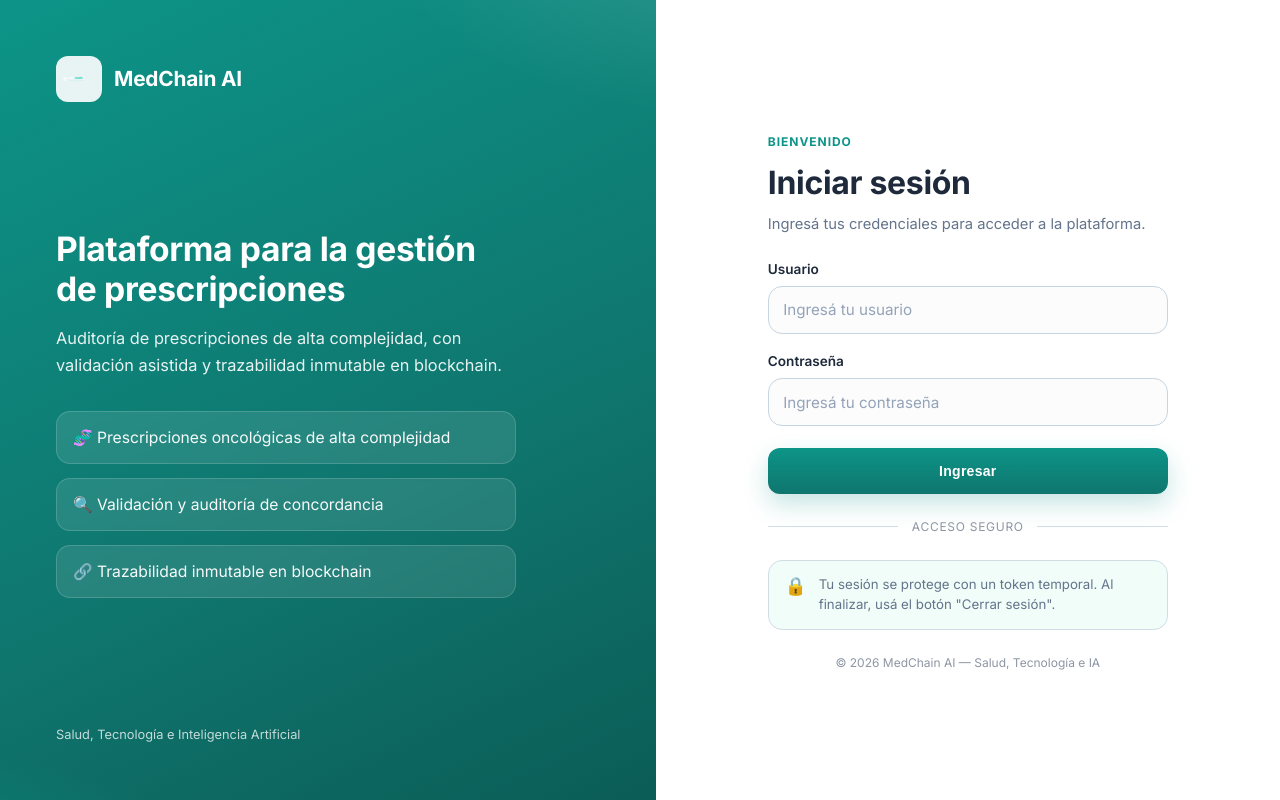
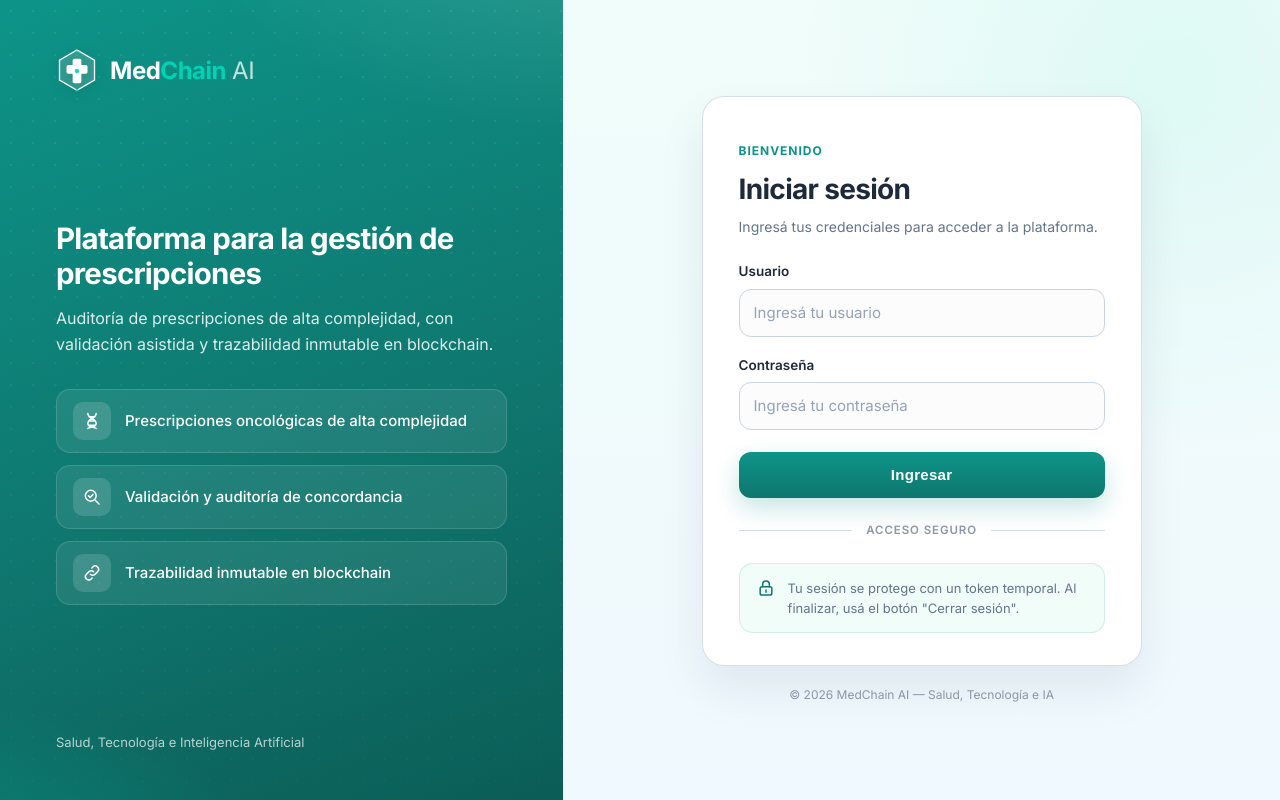
Before and after one commit to fcores/PFI-Proyecto-Final-Codigo, a React (Vite) app in the folder frontend/: page /login in a window 1280 px wide. Built offline with nearby package versions, Linux system fonts and the light colour scheme; no server answers.

Commit message:
actualizacion login

```diff
--- a/frontend/src/index.css
+++ b/frontend/src/index.css
@@ -1235,6 +1235,7 @@ input[type="number"] {
    ───────────────────────────────────────────── */
 .login-screen {
   min-height: 100vh;
+  min-height: 100dvh;
   width: 100%;
   display: flex;
 }
@@ -1242,69 +1243,97 @@ input[type="number"] {
 .login-split {
   width: 100%;
   min-height: 100vh;
+  min-height: 100dvh;
   display: grid;
-  grid-template-columns: 1.05fr 1fr;
-  background: var(--card-bg);
+  grid-template-columns: minmax(420px, 44fr) 56fr;
+}
+
+/* Panel izquierdo: marca. Mismo padding vertical que el panel del formulario
+   para que el contenido de ambos quede centrado sobre el mismo eje. */
+.login-aside {
+  position: relative;
+  display: flex;
+  justify-content: center;
+  padding: 48px 56px;
+  color: #ffffff;
   overflow: hidden;
-}
-
-/* Panel izquierdo: marca / info */
-.login-aside {
+  background:
+    radial-gradient(720px 360px at 110% -10%, rgba(255, 255, 255, 0.14), transparent 60%),
+    radial-gradient(640px 400px at -10% 115%, rgba(0, 210, 180, 0.32), transparent 55%),
+    linear-gradient(160deg, var(--brand-primary) 0%, var(--brand-primary-dark) 58%, #0b5d57 100%);
+}
+
+/* Trama de puntos muy suave para que el bloque no se vea vacío en pantallas anchas. */
+.login-aside::before {
+  content: "";
+  position: absolute;
+  inset: 0;
+  background-image: radial-gradient(rgba(255, 255, 255, 0.09) 1px, transparent 1px);
+  background-size: 22px 22px;
+  mask-image: linear-gradient(180deg, rgba(0, 0, 0, 0.9), rgba(0, 0, 0, 0.25));
+  pointer-events: none;
+}
+
+.login-aside-inner {
+  position: relative;
+  width: 100%;
+  max-width: 480px;
   display: flex;
   flex-direction: column;
   justify-content: space-between;
-  gap: 2rem;
-  padding: 3.5rem;
+  gap: 40px;
+}
+
+.login-brand {
+  display: flex;
+  align-items: center;
+  gap: 12px;
+}
+
+.login-logo {
+  display: block;
+  flex: none;
+  width: 42px;
+  height: 46px;
+  filter: drop-shadow(0 2px 6px rgba(0, 0, 0, 0.18));
+}
+
+.login-brand-name {
+  font-size: 24px;
+  font-weight: 700;
+  letter-spacing: -0.02em;
+  line-height: 1;
   color: #ffffff;
-  background:
-    radial-gradient(700px 340px at 120% -10%, rgba(255, 255, 255, 0.16), transparent 60%),
-    radial-gradient(600px 380px at -10% 120%, rgba(0, 210, 180, 0.35), transparent 55%),
-    linear-gradient(155deg, var(--brand-primary) 0%, var(--brand-primary-dark) 60%, #0b5d57 100%);
+}
+
+.login-brand-accent {
+  color: var(--brand-accent);
+}
+
+.login-brand-ai {
+  margin-left: 6px;
+  font-weight: 300;
+  color: rgba(255, 255, 255, 0.75);
 }
 
 .login-aside-body {
-  flex: 1;
   display: flex;
   flex-direction: column;
-  justify-content: center;
-  max-width: 460px;
-}
-
-.login-brand {
-  display: flex;
-  align-items: center;
-  gap: 0.75rem;
-}
-
-.login-logo {
-  width: 46px;
-  height: 46px;
-  object-fit: contain;
-  background: rgba(255, 255, 255, 0.9);
-  border-radius: 12px;
-  padding: 6px;
-}
-
-.login-brand-name {
-  font-size: 1.3rem;
+}
+
+.login-aside-title {
+  margin: 0 0 14px;
+  font-size: clamp(28px, 2.3vw, 36px);
   font-weight: 700;
-  color: #ffffff;
-  letter-spacing: -0.01em;
-}
-
-.login-aside-title {
-  font-size: 2.1rem;
-  font-weight: 700;
-  line-height: 1.2;
-  margin: 0 0 1rem;
-  letter-spacing: -0.01em;
+  line-height: 1.18;
+  letter-spacing: -0.025em;
 }
 
 .login-aside-text {
-  font-size: 1.02rem;
+  margin: 0 0 32px;
+  font-size: 16px;
   line-height: 1.65;
-  margin: 0 0 2rem;
-  color: rgba(255, 255, 255, 0.9);
+  color: rgba(255, 255, 255, 0.86);
 }
 
 .login-aside-features {
@@ -1313,82 +1342,176 @@ input[type="number"] {
   margin: 0;
   display: flex;
   flex-direction: column;
-  gap: 0.9rem;
+  gap: 12px;
 }
 
 .login-aside-features li {
-  font-size: 0.98rem;
-  color: rgba(255, 255, 255, 0.96);
-  display: flex;
-  align-items: center;
-  gap: 0.65rem;
-  padding: 0.85rem 1rem;
-  background: rgba(255, 255, 255, 0.1);
-  border: 1px solid rgba(255, 255, 255, 0.16);
+  display: flex;
+  align-items: center;
+  gap: 14px;
+  padding: 12px 16px;
+  font-size: 15px;
+  font-weight: 500;
+  color: #ffffff;
+  background: rgba(255, 255, 255, 0.08);
+  border: 1px solid rgba(255, 255, 255, 0.14);
   border-radius: var(--radius-md);
-  backdrop-filter: blur(2px);
+}
+
+.login-feature-icon {
+  flex: none;
+  display: inline-flex;
+  align-items: center;
+  justify-content: center;
+  width: 38px;
+  height: 38px;
+  border-radius: 10px;
+  background: rgba(255, 255, 255, 0.14);
+  color: #ffffff;
 }
 
 .login-aside-footer {
-  font-size: 0.8rem;
-  color: rgba(255, 255, 255, 0.75);
-}
-
-/* Panel derecho: formulario */
+  font-size: 13px;
+  color: rgba(255, 255, 255, 0.7);
+}
+
+/* Panel derecho: formulario en tarjeta */
 .login-panel {
   display: flex;
   align-items: center;
   justify-content: center;
-  padding: 2.75rem;
+  padding: 48px 32px;
+  background:
+    radial-gradient(circle at 85% 10%, rgba(0, 210, 180, 0.08), transparent 40%),
+    linear-gradient(180deg, #f0fdfa 0%, #f0f9ff 100%);
 }
 
 .login-panel-inner {
   width: 100%;
-  max-width: 400px;
+  max-width: 440px;
   display: flex;
   flex-direction: column;
-  gap: 1.5rem;
+  gap: 20px;
+}
+
+.login-card {
+  display: flex;
+  flex-direction: column;
+  gap: 24px;
+  padding: 40px 36px 32px;
+  background: var(--card-bg);
+  border: 1px solid rgba(213, 219, 229, 0.92);
+  border-radius: var(--radius-lg);
+  box-shadow: var(--shadow-md);
 }
 
 .login-eyebrow {
   display: inline-block;
-  font-size: 0.75rem;
+  margin-bottom: 8px;
+  font-size: 12px;
   font-weight: 700;
   letter-spacing: 0.08em;
   text-transform: uppercase;
   color: var(--brand-primary);
-  margin-bottom: 0.5rem;
 }
 
 .login-heading h1 {
-  font-size: 2rem;
+  margin: 0 0 6px;
+  font-size: 28px;
   font-weight: 700;
+  letter-spacing: -0.025em;
   color: var(--text-main);
-  margin: 0 0 0.4rem;
-  letter-spacing: -0.01em;
 }
 
 .login-heading p {
+  margin: 0;
+  font-size: 14px;
+  line-height: 1.55;
   color: var(--text-muted);
-  font-size: 0.92rem;
-  margin: 0;
+}
+
+.login-form {
+  display: flex;
+  flex-direction: column;
+  gap: 18px;
+}
+
+.login-field {
+  display: flex;
+  flex-direction: column;
+  gap: 7px;
+}
+
+.login-field label {
+  font-size: 13.5px;
+  font-weight: 600;
+  color: var(--text-main);
+}
+
+.login-field input {
+  width: 100%;
+  padding: 12px 14px;
+  border: 1px solid var(--border-strong);
+  border-radius: 12px;
+  font-size: 15px;
+  color: var(--text-main);
+  background: var(--bg-soft);
+  transition:
+    border-color var(--transition-fast),
+    box-shadow var(--transition-fast),
+    background var(--transition-fast);
+}
+
+.login-field input:focus {
+  outline: none;
+  border-color: var(--brand-primary);
+  background: #ffffff;
+  box-shadow: 0 0 0 3px rgba(13, 148, 136, 0.15);
+}
+
+.login-error,
+.login-info {
+  padding: 10px 14px;
+  border-radius: 12px;
+  font-size: 13.5px;
   line-height: 1.5;
 }
 
-.login-form {
-  display: flex;
-  flex-direction: column;
-  gap: 1.1rem;
+.login-error {
+  background: rgba(220, 38, 38, 0.07);
+  border: 1px solid rgba(220, 38, 38, 0.28);
+  color: var(--danger);
+}
+
+.login-info {
+  background: rgba(13, 148, 136, 0.07);
+  border: 1px solid rgba(13, 148, 136, 0.28);
+  color: var(--brand-primary-dark);
+}
+
+.login-submit {
+  width: 100%;
+  justify-content: center;
+  margin-top: 4px;
+  padding-top: 13px;
+  padding-bottom: 13px;
+  font-size: 15px;
+}
+
+.login-submit:disabled {
+  opacity: 0.65;
+  cursor: not-allowed;
 }
 
 .login-divider {
   display: flex;
   align-items: center;
-  gap: 0.85rem;
+  gap: 14px;
+  font-size: 11.5px;
+  font-weight: 600;
+  letter-spacing: 0.08em;
+  text-transform: uppercase;
   color: var(--text-soft);
-  font-size: 0.75rem;
-  text-transform: uppercase;
-  letter-spacing: 0.06em;
 }
 
 .login-divider::before,
@@ -1402,30 +1525,44 @@ input[type="number"] {
 .login-hint {
   display: flex;
   align-items: flex-start;
-  gap: 0.75rem;
-  padding: 0.9rem 1rem;
+  gap: 12px;
+  padding: 14px 16px;
   background: var(--bg-main);
-  border: 1px solid var(--border-color);
+  border: 1px solid rgba(13, 148, 136, 0.14);
   border-radius: var(--radius-md);
 }
 
 .login-hint-icon {
-  font-size: 1.1rem;
-  line-height: 1.3;
+  flex: none;
+  display: inline-flex;
+  color: var(--brand-primary-dark);
 }
 
 .login-hint p {
   margin: 0;
-  font-size: 0.83rem;
-  line-height: 1.5;
+  font-size: 13px;
+  line-height: 1.55;
   color: var(--text-muted);
 }
 
-.login-field input {
-  padding: 0.8rem 0.95rem;
-}
-
-/* Responsive: apilar en pantallas chicas */
+.login-footer {
+  margin: 0;
+  text-align: center;
+  font-size: 12px;
+  color: var(--text-soft);
+}
+
+@media (max-width: 1024px) {
+  .login-split {
+    grid-template-columns: 1fr 1fr;
+  }
+
+  .login-aside {
+    padding: 40px 36px;
+  }
+}
+
+/* Celular: una sola columna, franja de marca compacta arriba */
 @media (max-width: 760px) {
   .login-split {
     grid-template-columns: 1fr;
@@ -1433,78 +1570,36 @@ input[type="number"] {
   }
 
   .login-aside {
-    padding: 2rem;
-    gap: 1.25rem;
-  }
-
-  .login-aside-body {
+    padding: 22px 24px;
+    justify-content: flex-start;
+  }
+
+  .login-aside-inner {
+    gap: 0;
+  }
+
+  .login-aside-body,
+  .login-aside-footer {
     display: none;
   }
-}
-
-.login-field {
-  display: flex;
-  flex-direction: column;
-  gap: 0.4rem;
-}
-
-.login-field label {
-  font-size: 0.85rem;
-  font-weight: 600;
-  color: var(--text-main);
-}
-
-.login-field input {
-  width: 100%;
-  padding: 0.75rem 0.9rem;
-  border: 1px solid var(--border-strong);
-  border-radius: var(--radius-md);
-  font-size: 0.95rem;
-  color: var(--text-main);
-  background: var(--bg-soft);
-  transition: border-color var(--transition-fast), box-shadow var(--transition-fast);
-}
-
-.login-field input:focus {
-  outline: none;
-  border-color: var(--brand-primary);
-  box-shadow: 0 0 0 3px rgba(13, 148, 136, 0.15);
-}
-
-.login-error {
-  background: rgba(220, 38, 38, 0.08);
-  border: 1px solid rgba(220, 38, 38, 0.3);
-  color: var(--danger);
-  border-radius: var(--radius-md);
-  padding: 0.65rem 0.85rem;
-  font-size: 0.85rem;
-}
-
-.login-info {
-  background: rgba(13, 148, 136, 0.08);
-  border: 1px solid rgba(13, 148, 136, 0.3);
-  color: var(--brand-primary-dark);
-  border-radius: var(--radius-md);
-  padding: 0.65rem 0.85rem;
-  font-size: 0.85rem;
-}
-
-.login-submit {
-  width: 100%;
-  justify-content: center;
-  margin-top: 0.25rem;
-}
-
-.login-submit:disabled {
-  opacity: 0.65;
-  cursor: not-allowed;
-}
-
-.login-footer {
-  text-align: center;
-  color: var(--text-soft);
-  font-size: 0.75rem;
-  margin: 0;
+
+  .login-logo {
+    width: 34px;
+    height: 37px;
+  }
+
+  .login-brand-name {
+    font-size: 20px;
+  }
+
+  .login-panel {
+    align-items: flex-start;
+    padding: 28px 16px 36px;
+  }
+
+  .login-card {
+    padding: 28px 22px 24px;
+  }
 }
 
 /* ===== Audit pages ===== */
--- a/frontend/src/pages/LoginPage.jsx
+++ b/frontend/src/pages/LoginPage.jsx
@@ -7,6 +7,71 @@ const LOGOUT_MESSAGES = {
   [LOGOUT_REASON.MANUAL]: "Cerraste sesión correctamente.",
   [LOGOUT_REASON.EXPIRED]: "Tu sesión expiró. Volvé a ingresar.",
 };
+
+// Iconos de trazo (24x24) que heredan el color del texto; reemplazan a los
+// emojis, que en Windows se ven chicos y desparejos.
+const PROPS_ICONO = {
+  width: 20,
+  height: 20,
+  viewBox: "0 0 24 24",
+  fill: "none",
+  stroke: "currentColor",
+  strokeWidth: 1.8,
+  strokeLinecap: "round",
+  strokeLinejoin: "round",
+};
+
+const ICONOS = {
+  adn: (
+    <svg {...PROPS_ICONO}>
+      <path d="M7 3c0 6 10 6 10 12s-10 4-10 6" />
+      <path d="M17 3c0 6-10 6-10 12s10 4 10 6" />
+      <path d="M8.5 7h7M8.5 17h7M10 12h4" />
+    </svg>
+  ),
+  auditoria: (
+    <svg {...PROPS_ICONO}>
+      <circle cx="10.5" cy="10.5" r="6.5" />
+      <path d="m15.5 15.5 5 5" />
+      <path d="m7.8 10.6 1.9 1.9 3.5-3.6" />
+    </svg>
+  ),
+  cadena: (
+    <svg {...PROPS_ICONO}>
+      <path d="M10 13.5a4 4 0 0 0 5.7 0l3-3a4 4 0 0 0-5.7-5.7l-1.2 1.2" />
+      <path d="M14 10.5a4 4 0 0 0-5.7 0l-3 3a4 4 0 0 0 5.7 5.7l1.2-1.2" />
+    </svg>
+  ),
+  candado: (
+    <svg {...PROPS_ICONO}>
+      <rect x="5" y="10.5" width="14" height="10" rx="2.2" />
+      <path d="M8 10.5V7.5a4 4 0 0 1 8 0v3" />
+      <path d="M12 14.5v2.5" />
+    </svg>
+  ),
+};
+
+const VENTAJAS = [
+  { icono: "adn", texto: "Prescripciones oncológicas de alta complejidad" },
+  { icono: "auditoria", texto: "Validación y auditoría de concordancia" },
+  { icono: "cadena", texto: "Trazabilidad inmutable en blockchain" },
+];
+
+// Isotipo del logo (el hexagono de public/medchain-logo.svg) en linea. El
+// nombre va como texto HTML: dentro de un <img>, el SVG no puede usar la
+// fuente web y las palabras, que tienen posiciones fijas, se pisan.
+function MarcaMedChain() {
+  return (
+    <svg className="login-logo" viewBox="4 2 48 52" fill="none" aria-hidden="true">
+      <path d="M28 4L48 15.5V38.5L28 50L8 38.5V15.5L28 4Z" fill="rgba(255,255,255,0.15)" stroke="white" strokeWidth="1.5" />
+      <rect x="23" y="14" width="10" height="28" rx="2" fill="white" />
+      <rect x="16" y="21" width="24" height="10" rx="2" fill="white" />
+      <circle cx="28" cy="28" r="2.5" fill="rgba(0,210,180,0.9)" />
+      <circle cx="28" cy="6" r="1.5" fill="rgba(0,210,180,0.7)" />
+      <circle cx="28" cy="50" r="1.5" fill="rgba(0,210,180,0.7)" />
+    </svg>
+  );
+}
 
 export default function LoginPage() {
   const { isAuthenticated, login, user } = useAuth();
@@ -43,35 +108,40 @@ export default function LoginPage() {
     <div className="login-screen">
       <div className="login-split">
         <aside className="login-aside">
-          <div className="login-aside-top">
-            <div className="login-brand">
-              <img src="/medchain-logo.svg" alt="MedChain AI" className="login-logo" />
-              <span className="login-brand-name">MedChain AI</span>
-            </div>
+          <div className="login-aside-inner">
+            <div className="login-brand" role="img" aria-label="MedChain AI">
+              <MarcaMedChain />
+              <span className="login-brand-name" aria-hidden="true">
+                Med<span className="login-brand-accent">Chain</span>
+                <span className="login-brand-ai">AI</span>
+              </span>
             </div>
 
             <div className="login-aside-body">
-            <h2 className="login-aside-title">
-              Plataforma para la gestión de prescripciones
-            </h2>
+              <h2 className="login-aside-title">Plataforma para la gestión de prescripciones</h2>
               <p className="login-aside-text">
-              Auditoría de prescripciones de alta complejidad,
-              con validación asistida y trazabilidad inmutable en blockchain.
+                Auditoría de prescripciones de alta complejidad, con validación asistida y trazabilidad
+                inmutable en blockchain.
               </p>
               <ul className="login-aside-features">
-              <li>🧬 Prescripciones oncológicas de alta complejidad</li>
-              <li>🔍 Validación y auditoría de concordancia</li>
-              <li>🔗 Trazabilidad inmutable en blockchain</li>
+                {VENTAJAS.map(({ icono, texto }) => (
+                  <li key={texto}>
+                    <span className="login-feature-icon" aria-hidden="true">
+                      {ICONOS[icono]}
+                    </span>
+                    <span>{texto}</span>
+                  </li>
+                ))}
               </ul>
             </div>
 
-          <div className="login-aside-footer">
-            Salud, Tecnología e Inteligencia Artificial
+            <div className="login-aside-footer">Salud, Tecnología e Inteligencia Artificial</div>
           </div>
         </aside>
 
         <section className="login-panel">
           <div className="login-panel-inner">
+            <div className="login-card">
               <div className="login-heading">
                 <span className="login-eyebrow">Bienvenido</span>
                 <h1>Iniciar sesión</h1>
@@ -119,11 +189,14 @@ export default function LoginPage() {
               <div className="login-divider"><span>Acceso seguro</span></div>
 
               <div className="login-hint">
-              <span className="login-hint-icon">🔒</span>
+                <span className="login-hint-icon" aria-hidden="true">
+                  {ICONOS.candado}
+                </span>
                 <p>
                   Tu sesión se protege con un token temporal. Al finalizar, usá el botón
                   "Cerrar sesión".
                 </p>
+              </div>
             </div>
 
             <p className="login-footer">
```
Lines whose indentation alone changed are shown as unchanged.
